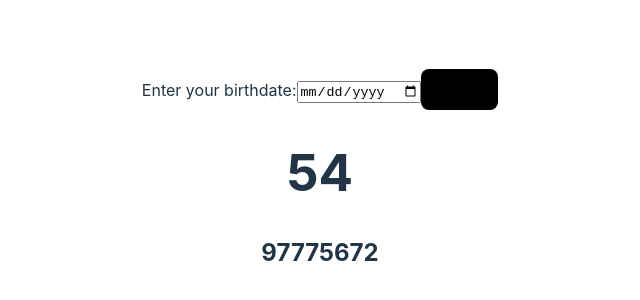
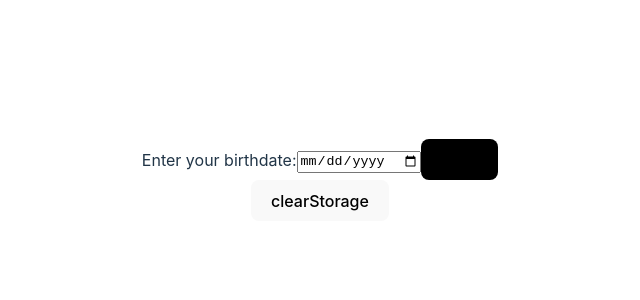
Before and after one commit to CodeLikeObama/mortalityClock, a React (Vite) app in the folder mortalityClock/: page / in a window 1280 px wide. Shown: the part 220-520 px from the top of the page, without its empty margins (320-960 px from the left). Built offline with nearby package versions, Linux system fonts and the light colour scheme.

Commit message:
Makes display of components conditional on date and adds clear Storage button for debugging

```diff
--- a/mortalityClock/src/App.jsx
+++ b/mortalityClock/src/App.jsx
@@ -8,7 +8,10 @@ function App() {
 
   const [date, setDate] = useState(savedDate ? new Date(savedDate) : null);
 
-
+  function clearStorage() {
+    localStorage.removeItem('birthDate');
+    setDate(null);
+  }
 
   const handleDateChange = (newDate) => {
     setDate(newDate);
@@ -17,8 +20,10 @@ function App() {
 
   return (
     <>
-      <DateInput onDateChange={handleDateChange}></DateInput>
-      <AgeDisplay birthDate={date} ></AgeDisplay>
+      {date === null
+      ? <DateInput onDateChange={handleDateChange} />
+      : <AgeDisplay birthDate={date} />}
+      <button onClick={clearStorage}>clearStorage</button>
     </>
   )
 }
```
